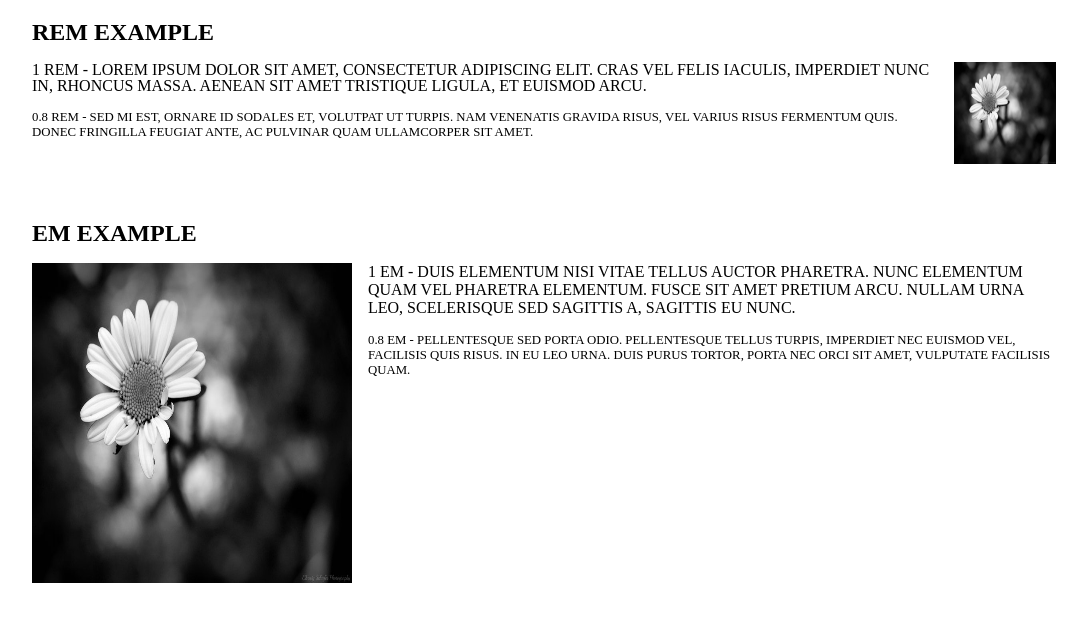
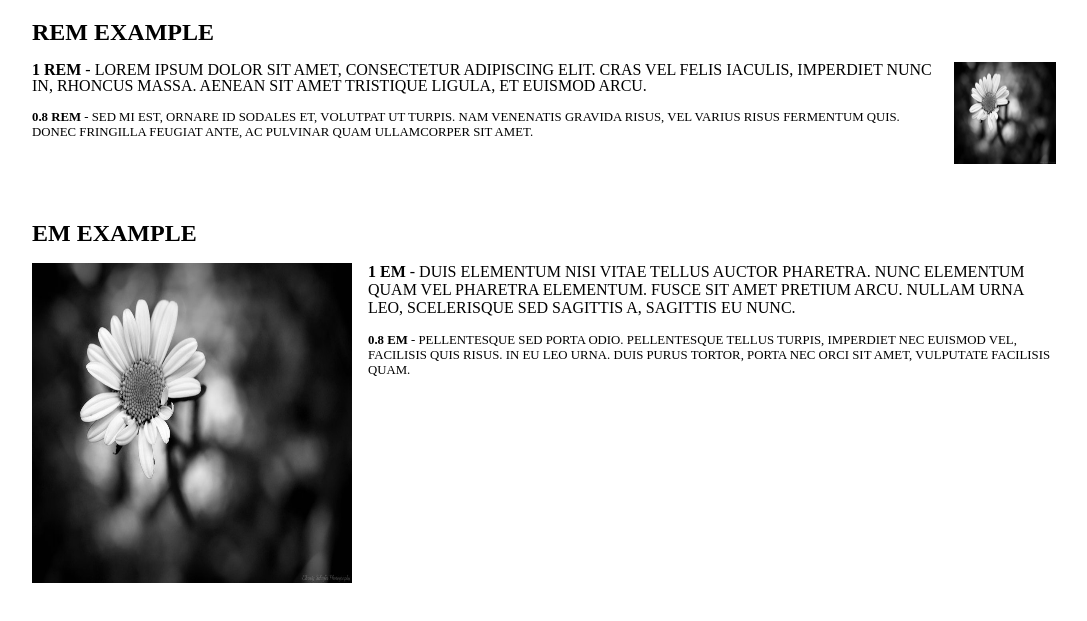
Before and after one commit to Valik0805/z2, a plain HTML site: page 2z/index.html in a window 1280 px wide. Shown: the part 61-682 px from the top of the page, without its empty margins (96-1183 px from the left). Drawn offline with Linux system fonts and the light colour scheme.

Commit message:
Add files via upload

```diff
--- a/2z/index.html
+++ b/2z/index.html
@@ -12,8 +12,8 @@
 			<h2>Rem example</h2>
 			<div class="body">
 			<img src="img/image1.jpg" class="image_rem">
-			<p class = "rem_text">1 rem - Lorem ipsum dolor sit amet, consectetur adipiscing elit. cras vel felis iaculis, imperdiet nunc in, rhoncus massa. aenean sit amet tristique ligula, et euismod arcu.</p>
-			<p class = "rem08_text">0.8 rem - Sed mi est, ornare id sodales et, volutpat ut turpis. Nam venenatis gravida risus, vel varius risus fermentum quis. Donec fringilla feugiat ante, ac pulvinar quam ullamcorper sit amet.</p>
+			<p class = "rem_text"><b>1 rem</b> - Lorem ipsum dolor sit amet, consectetur adipiscing elit. cras vel felis iaculis, imperdiet nunc in, rhoncus massa. aenean sit amet tristique ligula, et euismod arcu.</p>
+			<p class = "rem08_text"><b>0.8 rem </b> - Sed mi est, ornare id sodales et, volutpat ut turpis. Nam venenatis gravida risus, vel varius risus fermentum quis. Donec fringilla feugiat ante, ac pulvinar quam ullamcorper sit amet.</p>
 			</div>
 		</div>
 	</div>
@@ -22,8 +22,8 @@
 			<h2>em example</h2>
 			<div class="body">
 			<img src="img/image1.jpg" class="image_em">
-			<p class = "em_text">1 em - Duis elementum nisi vitae tellus auctor pharetra. Nunc elementum quam vel pharetra elementum. Fusce sit amet pretium arcu. Nullam urna leo, scelerisque sed sagittis a, sagittis eu nunc.</p>
-			<p class = "em08_text">0.8 em - Pellentesque sed porta odio. Pellentesque tellus turpis, imperdiet nec euismod vel, facilisis quis risus. In eu leo urna. Duis purus tortor, porta nec orci sit amet, vulputate facilisis quam.</p>
+			<p class = "em_text"><b>1 em</b> - Duis elementum nisi vitae tellus auctor pharetra. Nunc elementum quam vel pharetra elementum. Fusce sit amet pretium arcu. Nullam urna leo, scelerisque sed sagittis a, sagittis eu nunc.</p>
+			<p class = "em08_text"><b>0.8 em </b> - Pellentesque sed porta odio. Pellentesque tellus turpis, imperdiet nec euismod vel, facilisis quis risus. In eu leo urna. Duis purus tortor, porta nec orci sit amet, vulputate facilisis quam.</p>
 			</div>
 		</div>
 	</div>
```
